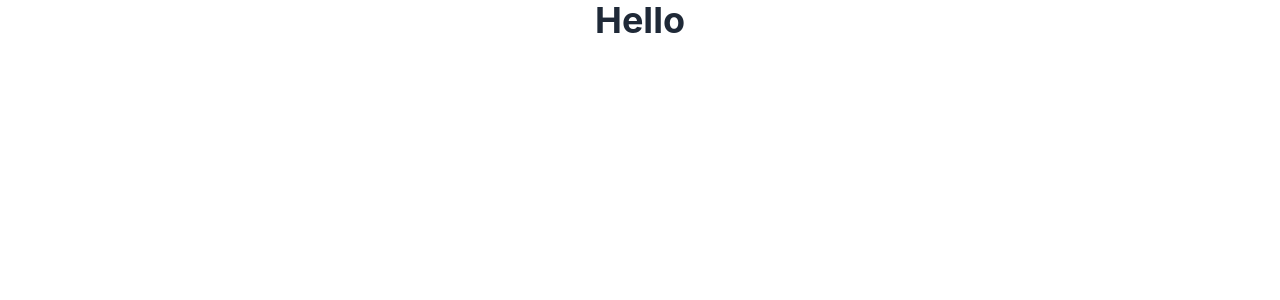
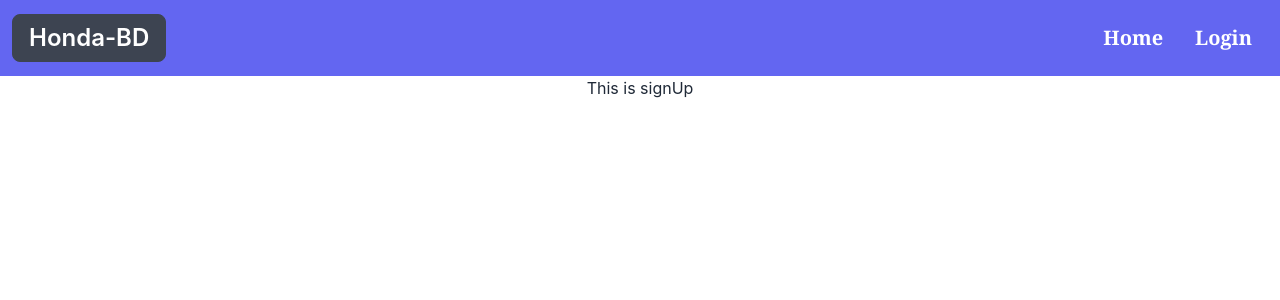
Before and after one commit to AsiburSumon/assignment-12-client, a React (Create React App) app: page /signup in a window 1280 px wide. Shown: the top 300 px of the page. Built offline with nearby package versions, Linux system fonts and the light colour scheme.

Commit message:
set navbar

```diff
--- a/src/App.js
+++ b/src/App.js
@@ -1,9 +1,11 @@
+import { RouterProvider } from 'react-router-dom';
 import './App.css';
+import router from './Routes/Routes';
 
 function App() {
   return (
     <div className="App">
-      <h1 className='font-bold text-4xl'>Hello</h1>
+      <RouterProvider router={router}></RouterProvider>
     </div>
   );
 }
--- /dev/null
+++ b/src/Context/AuthProvider.js
@@ -0,0 +1,15 @@
+import React from 'react';
+import { createContext } from "react";
+import {getAuth} from 'firebase/auth';
+import app from '../fireBase/firebase.config'
+
+export const AuthContext = createContext();
+const auth = getAuth(app);
+
+const AuthProvider = ({children}) => {
+    return (
+        <div></div>
+    );
+};
+
+export default AuthProvider;
--- /dev/null
+++ b/src/Header/Header.js
@@ -0,0 +1,26 @@
+import React from "react";
+import { Link } from "react-router-dom";
+
+const Header = () => {
+  return (
+    <div className="navbar bg-indigo-500 ... p-3">
+      <div className="flex-1">
+        <Link to="/" className="btn  normal-case text-2xl">
+          Honda-BD
+        </Link>
+      </div>
+      <div className="flex-none">
+        <ul className="menu menu-horizontal p-0 text-xl font-serif font-bold text-white">
+          <li>
+            <Link to="/">Home</Link>
+          </li>
+          <li>
+            <Link to="/login">Login</Link>
+          </li>
+        </ul>
+      </div>
+    </div>
+  );
+};
+
+export default Header;
--- /dev/null
+++ b/src/Home/Home.js
@@ -0,0 +1,11 @@
+import React from 'react';
+
+const Home = () => {
+    return (
+        <div>
+            <h2>This is Home</h2>
+        </div>
+    );
+};
+
+export default Home;
--- /dev/null
+++ b/src/Layout/Main.js
@@ -0,0 +1,14 @@
+import React from 'react';
+import { Outlet } from 'react-router-dom';
+import Header from '../Header/Header';
+
+const Main = () => {
+    return (
+        <div>
+            <Header></Header>
+            <Outlet></Outlet>
+        </div>
+    );
+};
+
+export default Main;
--- /dev/null
+++ b/src/Login/Login/Login.js
@@ -0,0 +1,11 @@
+import React from 'react';
+
+const Login = () => {
+    return (
+        <div>
+            <h3>This is login</h3>
+        </div>
+    );
+};
+
+export default Login;
--- /dev/null
+++ b/src/Login/Login/SignUp/SignUp.js
@@ -0,0 +1,11 @@
+import React from 'react';
+
+const SignUp = () => {
+    return (
+        <div>
+            <h2>This is signUp</h2>
+        </div>
+    );
+};
+
+export default SignUp;
--- /dev/null
+++ b/src/Routes/Routes.js
@@ -0,0 +1,28 @@
+import { createBrowserRouter } from "react-router-dom";
+import Home from "../Home/Home";
+import Main from "../Layout/Main";
+import Login from "../Login/Login/Login";
+import SignUp from "../Login/Login/SignUp/SignUp";
+
+const router = createBrowserRouter([
+    {
+        path: '/',
+        element: <Main></Main>,
+        children: [
+            {
+                path: '/',
+                element: <Home></Home>
+            },
+            {
+                path: '/login',
+                element: <Login></Login>
+            },
+            {
+                path: '/signup',
+                element: <SignUp></SignUp>
+            }
+        ]
+    }
+])
+
+export default router;
```
